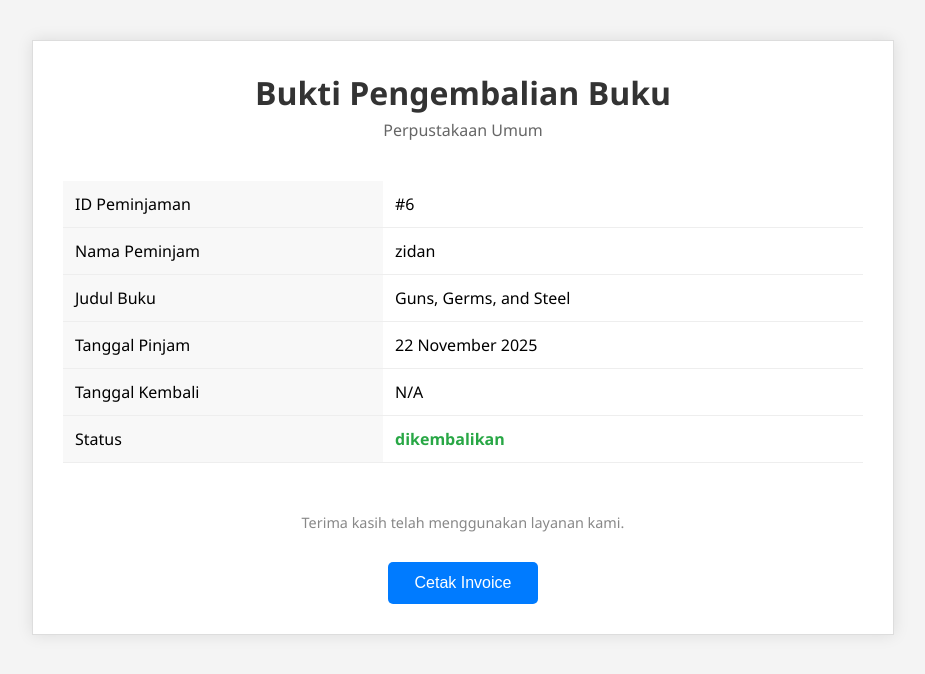
After one commit to linyodev/perpustakaan, a PHP site: page /invoice/cetak_invoice.php?id=6 in a window 1280 px wide. The commit adds this page. Shown: the top 674 px of the page, without its empty margins (177-1102 px from the left). Run offline with PHP 8.4, Linux system fonts and the light colour scheme; the visitor is signed in with stand-in values (Sample User, id 1); data comes from the database, SQL or seed files in the repository.

Commit message:
feat : cetak

```diff
--- a/admin/kelola_peminjaman.php
+++ b/admin/kelola_peminjaman.php
@@ -152,7 +152,7 @@ $admin_username = htmlspecialchars($_SESSION['admin_username'], ENT_QUOTES, 'UTF
                                                                                 <?php echo htmlspecialchars($pinjam['status'], ENT_QUOTES, 'UTF-8'); ?>
                                                                             </span>
                                                                         </td>                                    <td>
-                                        <form action="kelola_peminjaman.php" method="POST" style="display: inline;">
+                                        <form action="kelola_peminjaman.php" method="POST" style="display: inline-block; margin-bottom: 5px;">
                                             <input type="hidden" name="id_peminjaman" value="<?php echo $pinjam['id_peminjaman']; ?>">
                                             <select name="status" class="select-status">
                                                 <option value="menunggu persetujuan" <?php echo $pinjam['status'] == 'menunggu persetujuan' ? 'selected' : ''; ?>>Menunggu Persetujuan</option>
@@ -162,6 +162,9 @@ $admin_username = htmlspecialchars($_SESSION['admin_username'], ENT_QUOTES, 'UTF
                                             </select>
                                             <button type="submit" name="update_status" class="btn-small">Update</button>
                                         </form>
+                                        <?php if ($pinjam['status'] == 'dikembalikan'): ?>
+                                            <a href="../invoice/cetak_invoice.php?id=<?php echo $pinjam['id_peminjaman']; ?>" target="_blank" class="btn-small" style="background: #17a2b8;">Cetak Invoice</a>
+                                        <?php endif; ?>
                                     </td>
                                 </tr>
                             <?php endforeach; ?>
--- /dev/null
+++ b/invoice/cetak_invoice.php
@@ -0,0 +1,192 @@
+<?php
+session_start();
+
+// Basic authorization: check if either a user or an admin is logged in.
+if (!isset($_SESSION['user_login']) && !isset($_SESSION['admin_logged_in'])) {
+    die("Akses ditolak. Silakan login terlebih dahulu.");
+}
+
+require_once '../includes/db_config.php';
+
+if (!isset($_GET['id']) || !is_numeric($_GET['id'])) {
+    die("ID peminjaman tidak valid.");
+}
+
+$id_peminjaman = $_GET['id'];
+
+try {
+    $conn = get_db_connection();
+    $query = "SELECT p.id_peminjaman, p.tanggal_pinjam, p.tanggal_kembali, p.status,
+                     b.judul AS judul_buku,
+                     pm.nama AS nama_pemustaka
+              FROM peminjaman p
+              JOIN buku b ON p.id_buku = b.id_buku
+              JOIN pemustaka pm ON p.id_pemustaka = pm.id_pemustaka
+              WHERE p.id_peminjaman = :id";
+
+    $stmt = $conn->prepare($query);
+    $stmt->bindParam(':id', $id_peminjaman, PDO::PARAM_INT);
+    $stmt->execute();
+    $loan = $stmt->fetch(PDO::FETCH_ASSOC);
+
+    if (!$loan) {
+        die("Data peminjaman tidak ditemukan.");
+    }
+
+    // Security check: If it's a regular user, ensure they can only see their own invoices.
+    if (isset($_SESSION['user_id']) && !isset($_SESSION['admin_logged_in'])) {
+        $stmt_check = $conn->prepare("SELECT id_pemustaka FROM peminjaman WHERE id_peminjaman = :id");
+        $stmt_check->bindParam(':id', $id_peminjaman, PDO::PARAM_INT);
+        $stmt_check->execute();
+        $owner = $stmt_check->fetch(PDO::FETCH_ASSOC);
+        if ($owner['id_pemustaka'] != $_SESSION['user_id']) {
+            die("Anda tidak memiliki akses ke invoice ini.");
+        }
+    }
+
+} catch(PDOException $e) {
+    die("Gagal mengambil data dari database: " . $e->getMessage());
+}
+?>
+<!DOCTYPE html>
+<html lang="id">
+<head>
+    <meta charset="UTF-8">
+    <meta name="viewport" content="width=device-width, initial-scale=1.0">
+    <title>Invoice Peminjaman #<?php echo htmlspecialchars($loan['id_peminjaman']); ?></title>
+    <style>
+        body {
+            font-family: 'Segoe UI', Tahoma, Geneva, Verdana, sans-serif;
+            margin: 0;
+            padding: 0;
+            background-color: #f4f4f4;
+        }
+        .invoice-container {
+            width: 80%;
+            max-width: 800px;
+            margin: 40px auto;
+            padding: 30px;
+            background-color: #fff;
+            box-shadow: 0 0 15px rgba(0,0,0,0.1);
+            border: 1px solid #ddd;
+        }
+        .invoice-header {
+            text-align: center;
+            margin-bottom: 40px;
+        }
+        .invoice-header h1 {
+            margin: 0;
+            color: #333;
+        }
+        .invoice-header p {
+            margin: 5px 0 0;
+            color: #666;
+        }
+        .invoice-details, .invoice-summary {
+            margin-bottom: 30px;
+        }
+        .invoice-details table {
+            width: 100%;
+            border-collapse: collapse;
+        }
+        .invoice-details th, .invoice-details td {
+            padding: 12px;
+            text-align: left;
+            border-bottom: 1px solid #eee;
+        }
+        .invoice-details th {
+            width: 40%;
+            background-color: #f8f8f8;
+            font-weight: 500;
+        }
+        .status-returned {
+            color: #28a745;
+            font-weight: bold;
+        }
+        .invoice-footer {
+            text-align: center;
+            margin-top: 50px;
+            font-size: 0.9em;
+            color: #888;
+        }
+        .print-button {
+            display: block;
+            width: 150px;
+            margin: 30px auto 0;
+            padding: 12px 20px;
+            background-color: #007bff;
+            color: white;
+            border: none;
+            border-radius: 5px;
+            cursor: pointer;
+            text-align: center;
+            font-size: 1em;
+            transition: background-color 0.3s;
+        }
+        .print-button:hover {
+            background-color: #0056b3;
+        }
+        @media print {
+            body {
+                background-color: #fff;
+            }
+            .invoice-container {
+                width: 100%;
+                max-width: 100%;
+                margin: 0;
+                padding: 0;
+                box-shadow: none;
+                border: none;
+            }
+            .print-button {
+                display: none;
+            }
+        }
+    </style>
+</head>
+<body>
+
+    <div class="invoice-container">
+        <div class="invoice-header">
+            <h1>Bukti Pengembalian Buku</h1>
+            <p>Perpustakaan Umum</p>
+        </div>
+
+        <div class="invoice-details">
+            <table>
+                <tr>
+                    <th>ID Peminjaman</th>
+                    <td>#<?php echo htmlspecialchars($loan['id_peminjaman']); ?></td>
+                </tr>
+                <tr>
+                    <th>Nama Peminjam</th>
+                    <td><?php echo htmlspecialchars($loan['nama_pemustaka']); ?></td>
+                </tr>
+                <tr>
+                    <th>Judul Buku</th>
+                    <td><?php echo htmlspecialchars($loan['judul_buku']); ?></td>
+                </tr>
+                <tr>
+                    <th>Tanggal Pinjam</th>
+                    <td><?php echo date('d F Y', strtotime($loan['tanggal_pinjam'])); ?></td>
+                </tr>
+                <tr>
+                    <th>Tanggal Kembali</th>
+                    <td><?php echo $loan['tanggal_kembali'] ? date('d F Y', strtotime($loan['tanggal_kembali'])) : 'N/A'; ?></td>
+                </tr>
+                <tr>
+                    <th>Status</th>
+                    <td class="status-returned"><?php echo htmlspecialchars($loan['status']); ?></td>
+                </tr>
+            </table>
+        </div>
+
+        <div class="invoice-footer">
+            <p>Terima kasih telah menggunakan layanan kami.</p>
+        </div>
+
+        <button class="print-button" onclick="window.print()">Cetak Invoice</button>
+    </div>
+
+</body>
+</html>
```
Also changed, not shown: history-peminjaman/index.php (+8 -2 lines).
